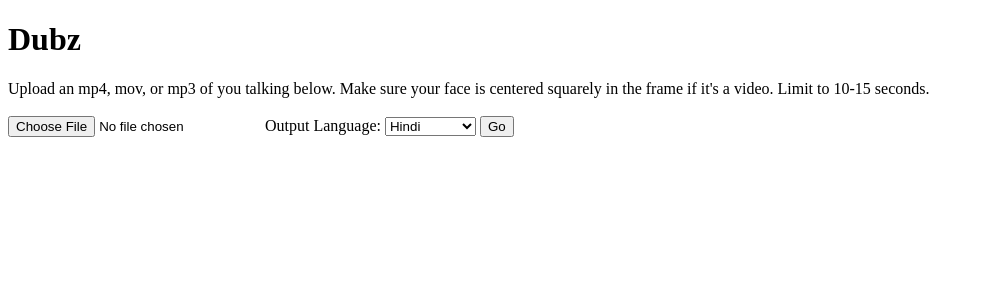
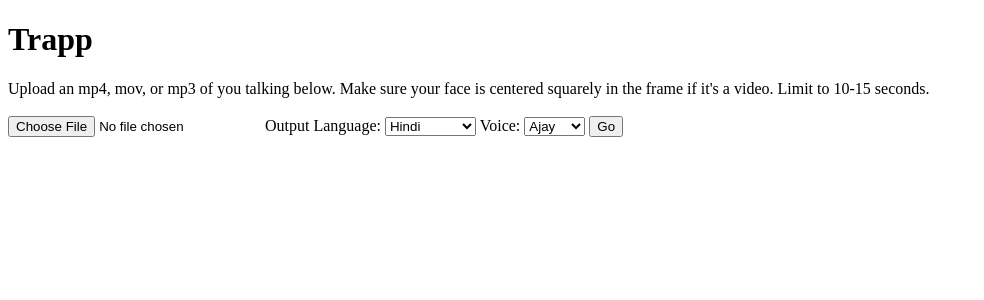
Before and after one commit to ajaysolanky/trapp, a Flask app: page / in a window 1280 px wide. Shown: the top 300 px of the page, without its empty margins (0-984 px from the left). Run offline with Flask 3, Linux system fonts and the light colour scheme.

Commit message:
added dropdown on the webpage for voice model name

```diff
--- a/source/server.py
+++ b/source/server.py
@@ -28,7 +28,7 @@ def upload_file():
     if file.filename == '':
         return jsonify({"error": "No selected file"}), 400
 
-    voice_model_name = 'Ajay Solanky'
+    voice_model_name = request.form.get('voice_model_name')
     language = request.form.get('language')
     if not language:
         return jsonify({"error": "No language selected"}), 500
--- a/templates/index.html
+++ b/templates/index.html
@@ -8,7 +8,7 @@
 </head>
 
 <body>
-    <h1>Dubz</h1>
+    <h1>Trapp</h1>
     <div>Upload an mp4, mov, or mp3 of you talking below. Make sure your face is centered squarely in the frame if it's a video. Limit to 10-15 seconds.</div>
     <br/>
 
@@ -24,6 +24,12 @@
             <option value="PL">Polish</option>
             <option value="PT">Portuguese</option>
             <option value="ES">Spanish</option>
+        </select>
+        <label for="voice_model_name">Voice:</label>
+        <select name="voice_model_name" id="voice_model_name">
+            <option value="Ajay Solanky">Ajay</option>
+            <option value="Amrita Solanky">Amrita</option>
+            <option value="Aalhad Patankar">Aal</option>
         </select>
         <input type="submit" value="Go">
     </form>
```
